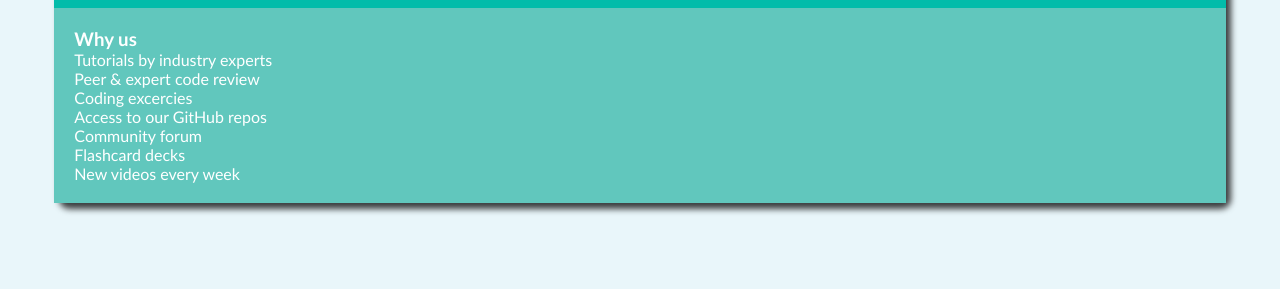
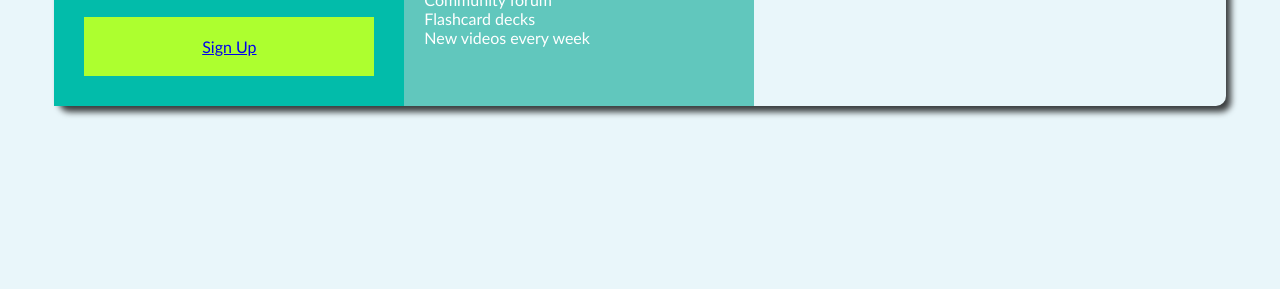
Before and after one commit to jime2803/tp-clase-9, a plain HTML site: page ejercicio-clase-9/tp-clase-9.html in a window 1280 px wide. Shown: the part 511-800 px from the top of the page. Drawn offline with Linux system fonts and the light colour scheme.

Commit message:
updated css

```diff
--- a/Juan Franco/styles-jf.css
+++ b/Juan Franco/styles-jf.css
@@ -15,7 +15,7 @@ body {
 
 .cont {
   display: flex;
-  box-shadow: 5px 6px 6px 0px rgba(0, 0, 0, 0.75);
+  box-shadow: 5px 6px 6px 0px rgba(0, 0.10, 0.10, 0.75);
   border-radius: 10px;
 }
 
--- a/style-clase-9/tp-clase-9.css
+++ b/style-clase-9/tp-clase-9.css
@@ -13,9 +13,6 @@ body {
 }
 
 .container {
-  display: flexbox;
-  justify-content: center;
-  align-items: center;
   border-radius: 10px;
   box-shadow: 5px 6px 6px 0px rgba(0, 0, 0, 0.75);
   margin: 50px;
@@ -96,3 +93,8 @@ body {
 .list {
   color: white;
 }
+
+.container .grid {
+  display: grid;
+  grid-template-columns: repeat(2, 350px);
+}
```
